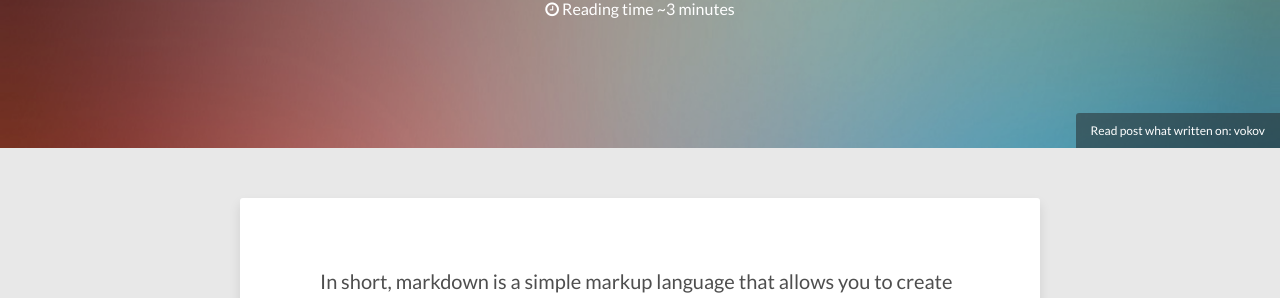
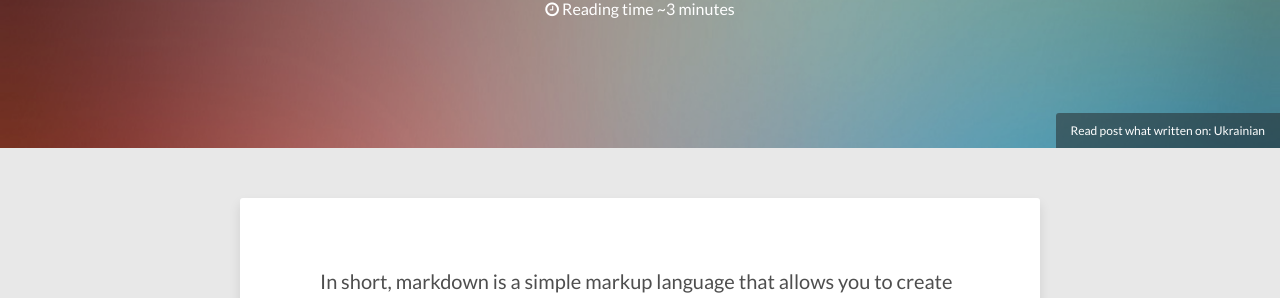
Before and after one commit to kroschu/env, a Jekyll site: the page built from _posts/2018-11-10-syntaksys-markdown.md, in a window 1280 px wide and 900 px high. Shown: the part 252-550 px from the top of the window. Built offline with Jekyll 4.4.1, drawn with Linux system fonts in a browser that asks for light colours; nearby versions of some CDN libraries; comment, search, counter and statistics services are not loaded.

Commit message:
Update 2018-11-10-syntaksys-markdown.md

```diff
--- a/_posts/2018-11-10-syntaksys-markdown.md
+++ b/_posts/2018-11-10-syntaksys-markdown.md
@@ -8,8 +8,8 @@ tags: [sample post]
 image:
   path: /images/abstract-3.jpg
   feature: abstract-3.jpg
-  credit: vokov
-  creditlink: http://www.dargadgetz.com/ios-7-abstract-wallpaper-pack-for-iphone-5-and-ipod-touch-retina/
+  credit: Ukrainian
+  creditlink: https://vokov.treba.tk/syntaksys-markdown/
 ---
 
 In short, markdown is a simple markup language that allows you to create a virtually complete web publication at the same time as the writing of the material. "Decorated" means with hyperlinks highlighting the text in the right places (bold or italic), quotes and lists. In most cases, this is enough, and for hardcore bloggers there is also an extended version of markdown with support for tables and other tricky pieces. But here we need a special software such functionality and need powerful professionals faster than"mere mortals". In such a jungle of climb will not.
```
